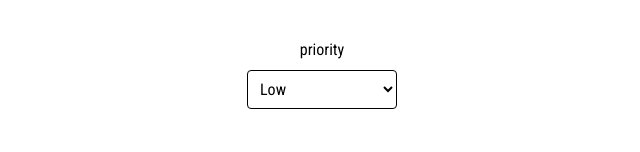
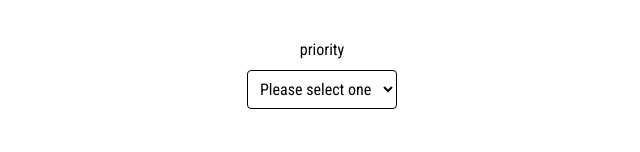
Before and after one commit to EsrafilElahi/vue-todo, a Vue app: page /todos/edit/1 in a window 1280 px wide. Shown: the part 160-312 px from the top of the page, without its empty margins (318-958 px from the left). Built offline with nearby package versions, Linux system fonts and the light colour scheme.

Commit message:
keep coding edit page

```diff
--- a/src/views/EditTodoPage.vue
+++ b/src/views/EditTodoPage.vue
@@ -3,14 +3,20 @@ import { ref } from "vue";
 import { useRouter, useRoute } from "vue-router";
 import AppHeader from "../components/AppHeader.vue";
 import type { PriorityOption } from "../types/allTypes";
-// const router = useRouter();
-// const route = useRoute();
+const router = useRouter();
+const route = useRoute();
 
 const priorityOptions = ref<PriorityOption[]>([
   { id: 1, label: "Low", value: "low" },
   { id: 2, label: "Mid", value: "mid" },
   { id: 3, label: "High", value: "high" },
 ]);
+
+const todoData = ref({
+  title: "",
+  priority: "",
+  description: "",
+});
 </script>
 
 <template>
@@ -19,22 +25,36 @@ const priorityOptions = ref<PriorityOption[]>([
 
     <div class="w-full flex-col-center gap-2">
       <label for="title">title</label>
-      <input class="border rounded p-2" name="title" placeholder="edit task" />
+      <input
+        v-model="todoData.title"
+        class="border rounded p-2"
+        name="title"
+        placeholder="edit task"
+      />
     </div>
 
     <div class="w-full flex-col-center gap-2">
       <label for="priority">priority</label>
-      <select class="border rounded p-2" name="priority">
+      <select
+        v-model="todoData.priority"
+        class="border rounded p-2"
+        name="priority"
+      >
         <option disabled value="">Please select one</option>
-        <option>Low</option>
-        <option>Mid</option>
-        <option>High</option>
+        <option
+          v-for="option in priorityOptions"
+          :value="option.value"
+          :key="option.id"
+        >
+          {{ option.label }}
+        </option>
       </select>
     </div>
 
     <div class="w-full flex-col-center gap-2">
       <label for="description">description</label>
       <textarea
+        v-model="todoData.description"
         class="border rounded p-2"
         placeholder="description"
         name="description"
@@ -43,7 +63,7 @@ const priorityOptions = ref<PriorityOption[]>([
 
     <div class="flex-center gap-4">
       <button class="btn">save</button>
-      <button class="btn">back</button>
+      <button class="btn" @click="router.back()">back</button>
       <button class="btn">cancel</button>
     </div>
   </div>
```
